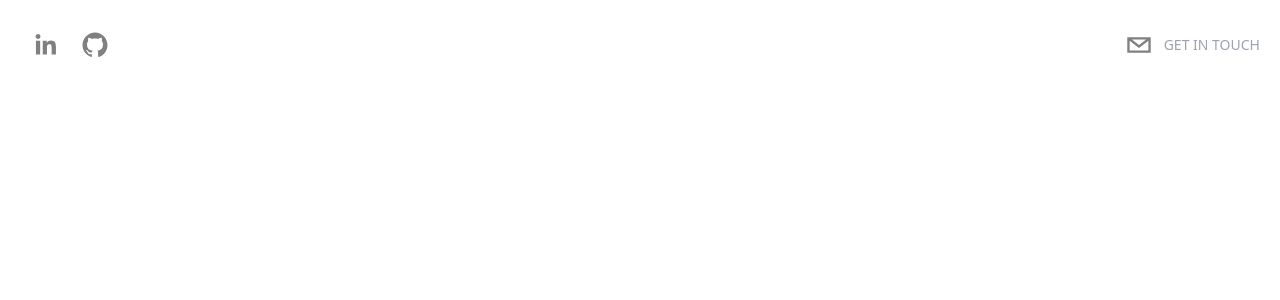
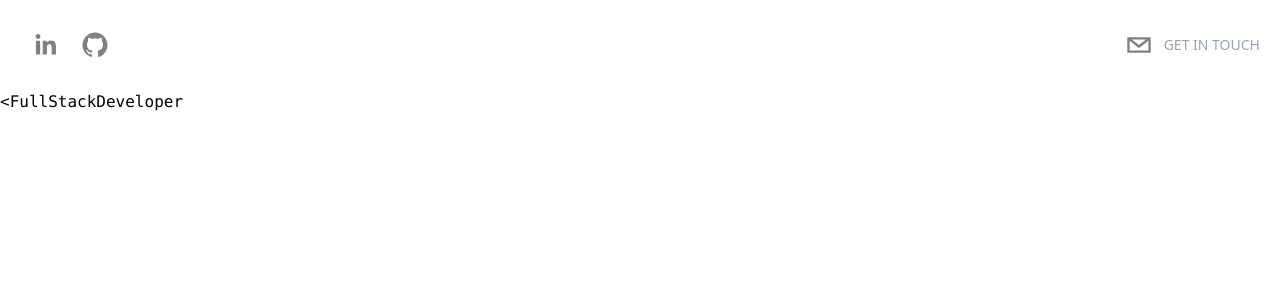
Before and after one commit to mcking49/portfolio-next, a Next.js app: page / in a window 1280 px wide. Shown: the top 300 px of the page. Built offline with nearby package versions, Linux system fonts and the light colour scheme.

Commit message:
Implement typewriter heading

```diff
--- /dev/null
+++ b/components/sections/hero/Hero.tsx
@@ -0,0 +1,20 @@
+import React from 'react'
+import { Cursor, useTypewriter } from 'react-simple-typewriter'
+
+const Hero = () => {
+  const [text] = useTypewriter({
+    words: ["Hi! I'm Miten!", '<FullStackDeveloper andProductOwner />'],
+    loop: true,
+    delaySpeed: 2000,
+  })
+  return (
+    <div>
+      <h1 className="font-mono">
+        <span>{text}</span>
+        <Cursor cursorColor="#F7AB0A" cursorStyle="_" />
+      </h1>
+    </div>
+  )
+}
+
+export default Hero
--- /dev/null
+++ b/components/sections/hero/index.ts
@@ -0,0 +1 @@
+export { default as Hero } from './Hero'
--- /dev/null
+++ b/components/sections/index.ts
@@ -0,0 +1 @@
+export * from './hero'
--- a/package.json
+++ b/package.json
@@ -16,6 +16,7 @@
     "next": "12.3.1",
     "react": "18.2.0",
     "react-dom": "18.2.0",
+    "react-simple-typewriter": "^4.0.2",
     "react-social-icons": "^5.14.0"
   },
   "devDependencies": {
--- a/pages/index.tsx
+++ b/pages/index.tsx
@@ -2,6 +2,7 @@ import type { NextPage } from 'next'
 import Head from 'next/head'
 
 import { Header } from '../components/header'
+import { Hero } from '../components/sections'
 
 const Home: NextPage = () => {
   return (
@@ -12,7 +13,9 @@ const Home: NextPage = () => {
 
       <Header />
 
-      {/* hero */}
+      <section id="hero">
+        <Hero />
+      </section>
 
       {/* about */}
 
```
Also changed, not shown: 1 other file (tests, documents, lock files or other folders).
